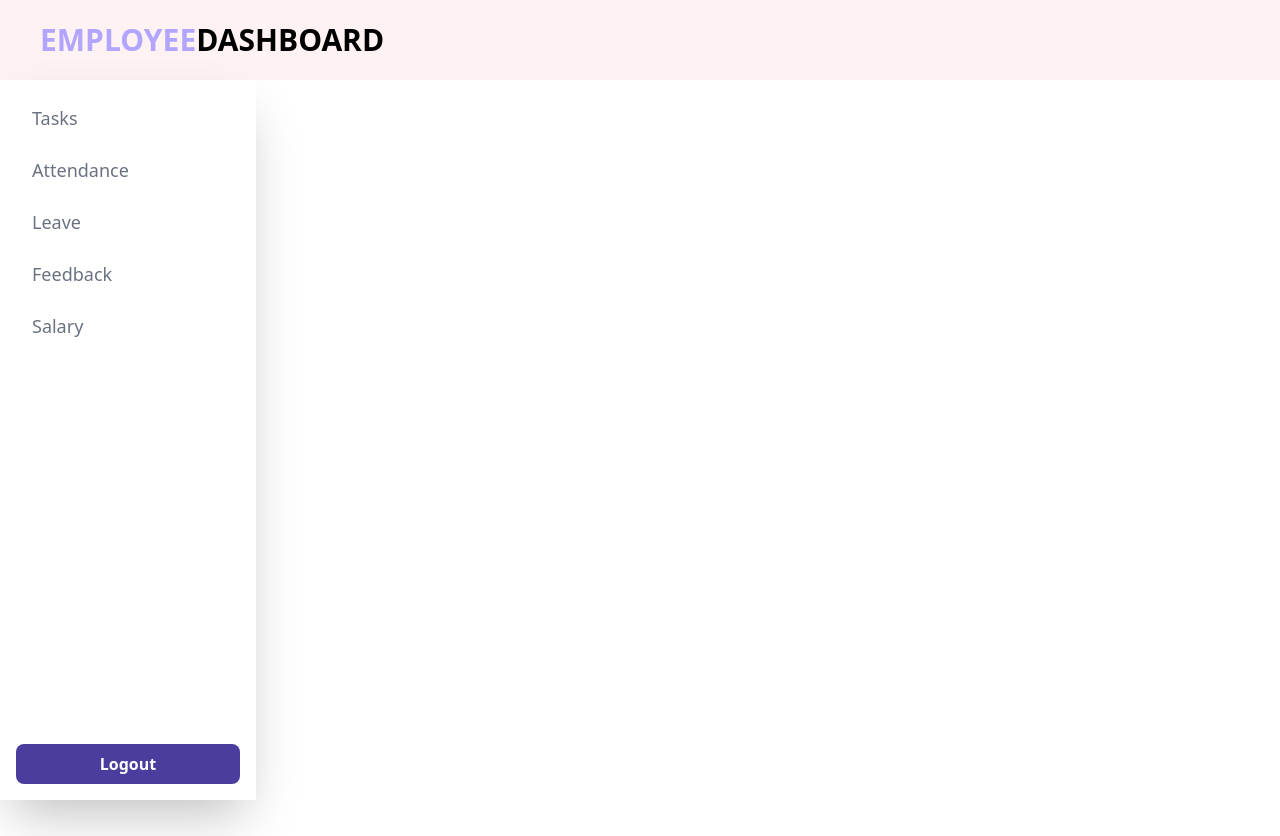
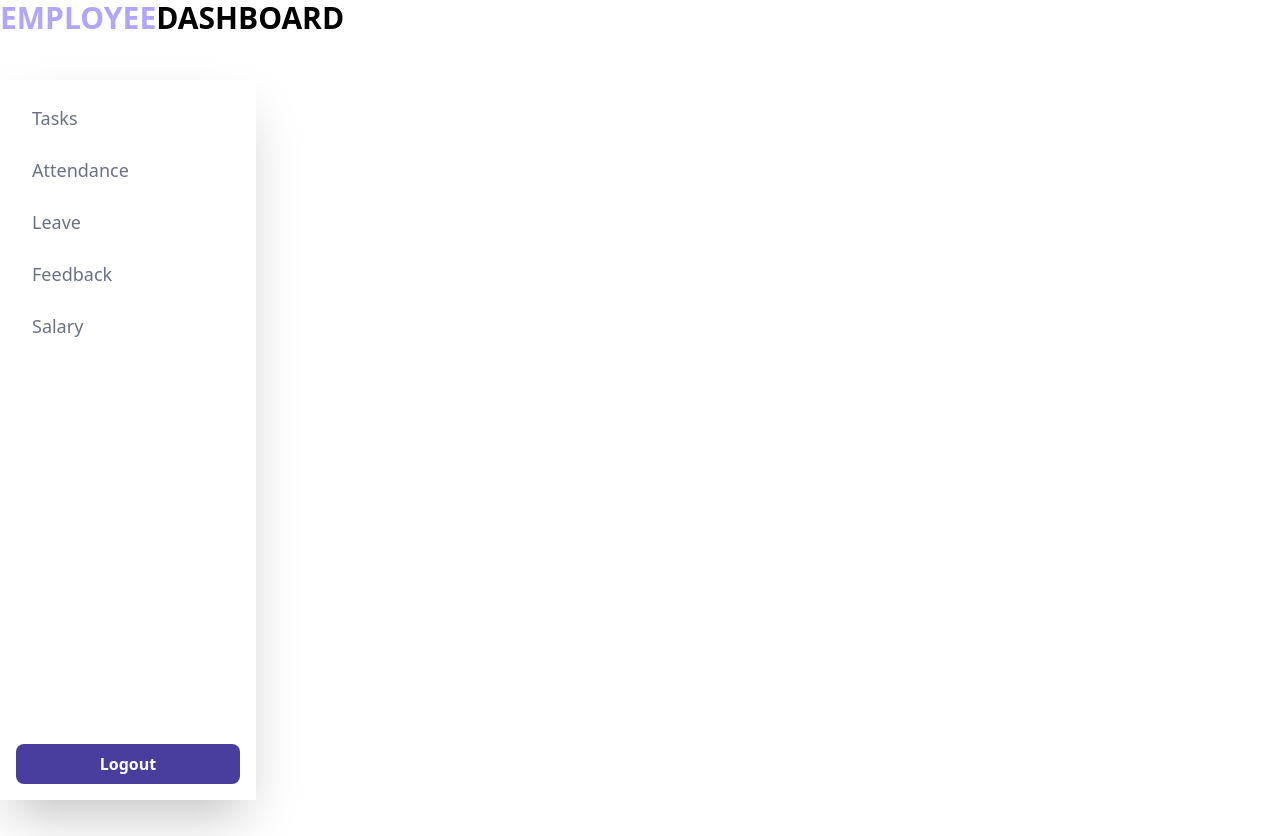
Before and after one commit to zager-projects/Office-Management-System, a React (Vite) app in the folder Frontend/: page /employeedashboard in a window 1280 px wide. Before the commit the page ends 800 px from the top, so only its background shows below. Built offline with nearby package versions, Linux system fonts and the light colour scheme.

Commit message:
employee dashboard

```diff
--- a/Frontend/Components/DashboardNavbar.jsx
+++ b/Frontend/Components/DashboardNavbar.jsx
@@ -4,7 +4,7 @@ import { primaryColor, secondaryColor } from "../Constants/theme";
 function DashboardNavbar({ first, second }) {
   return (
     <>
-      <div className="h-[10vh] flex items-center justify-between px-10 bg-red-50 fixed top-0 left-0 right-0 ">
+      {/* <div className="h-[10vh] flex items-center justify-between px-10 bg-red-50 fixed top-0 left-0 right-0 "> */}
         {/* <p className="uppercase font-bold text-[2vw]">
           <span style={{ color: secondaryColor }}>Office</span> management
           system
@@ -13,7 +13,7 @@ function DashboardNavbar({ first, second }) {
           <span style={{ color: secondaryColor }}>{first}</span>
           {second}
         </p>
-      </div>
+      {/* </div> */}
     </>
   );
 }
--- a/Frontend/Pages/EmployeeAddFrom.jsx
+++ b/Frontend/Pages/EmployeeAddFrom.jsx
@@ -1,5 +1,6 @@
 import React, { useState } from 'react';
 import { primaryColor } from '../Constants/theme';
+import axios from 'axios';
 const EmployeeAddForm = () => {
   const [fullName, setFullName] = useState('');
   const [dateOfBirth, setDateOfBirth] = useState('');
```
Also changed, not shown: 1 other file (tests, documents, lock files or other folders).
